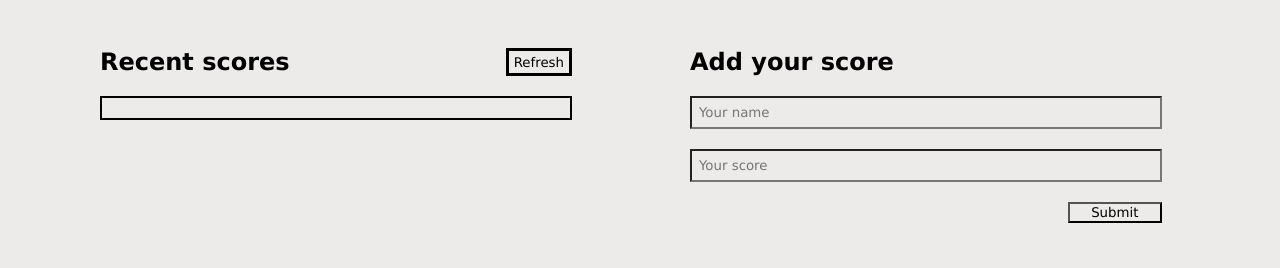
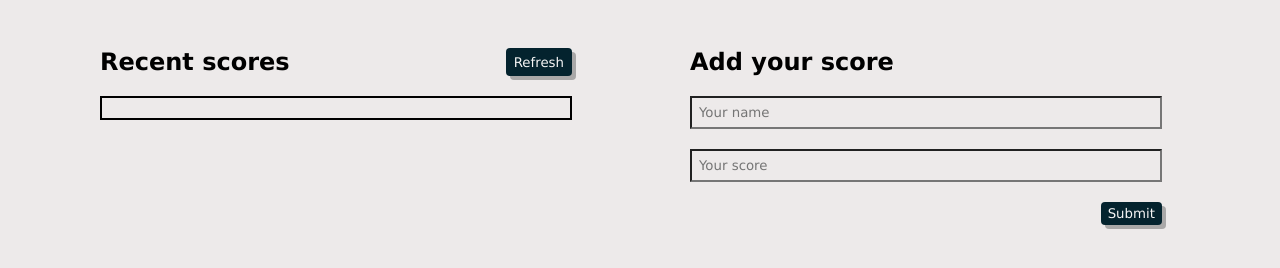
Before and after one commit to SaneMyburg/Leaderboard-ListApp, a website built with webpack: page src/index.html in a window 1280 px wide. Shown: the part 92-360 px from the top of the page. Built offline with nearby package versions, Linux system fonts and the light colour scheme.

Commit message:
Add style to buttons

```diff
--- a/src/index.html
+++ b/src/index.html
@@ -16,7 +16,7 @@
     <div class="recent-scores">
       <div class="new-score">
         <h2>Recent scores</h2>
-        <button id="refresh-score">Refresh</button>
+        <button type="button" id="refresh-score" class="style-btn">Refresh</button>
       </div>
 
       <div class="users-scores">
@@ -48,7 +48,7 @@
       <form action="submit" class="form">
         <input type="text" id="name" name="user-name" placeholder="Your name" required>
         <input type="text" id="score" name="user-score" placeholder="Your score" required>
-        <button type="submit" id="submit-score">Submit</button>
+        <button type="submit" id="submit-score" class="style-btn">Submit</button>
       </form>
     </div>
 
--- a/src/style.css
+++ b/src/style.css
@@ -39,8 +39,7 @@ header {
 }
 
 #refresh-score {
-  padding: 0 5px;
-  border: 3px solid black;
+  padding: 0 8px;
 }
 
 .form {
@@ -55,7 +54,22 @@ input {
   padding: 7px;
 }
 
+.style-btn {
+  background-color: rgb(4, 35, 46);
+  color: whitesmoke;
+  border: none;
+  border-radius: 4px;
+  box-shadow: 4px 4px rgb(169, 168, 168);
+  cursor: pointer;
+}
+
+.style-btn:hover {
+  background-color: rgb(35, 40, 176);
+  transition: 0.7s;
+}
+
 #submit-score {
-  width: 20%;
-  margin-left: 80%;
+  width: 13%;
+  margin-left: 87%;
+  padding: 4px 0%;
 }
```
